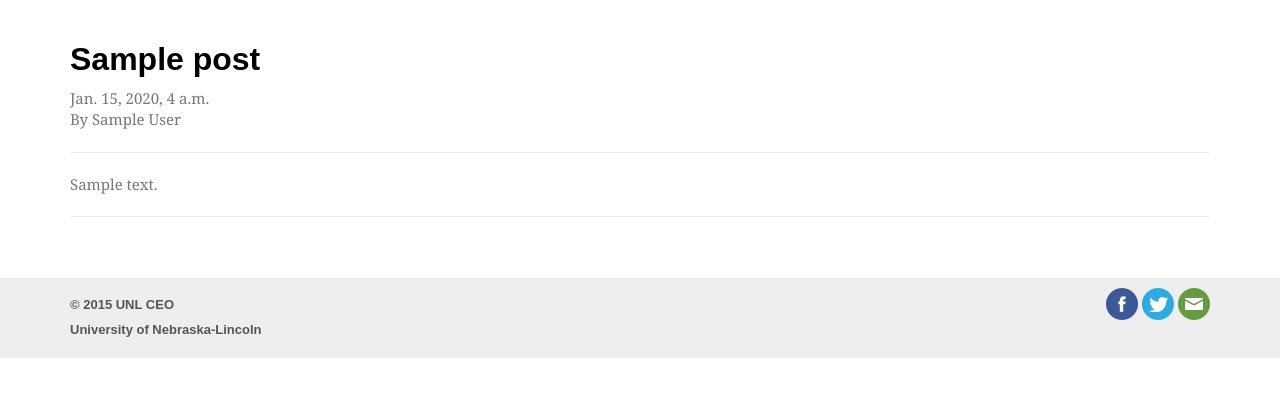
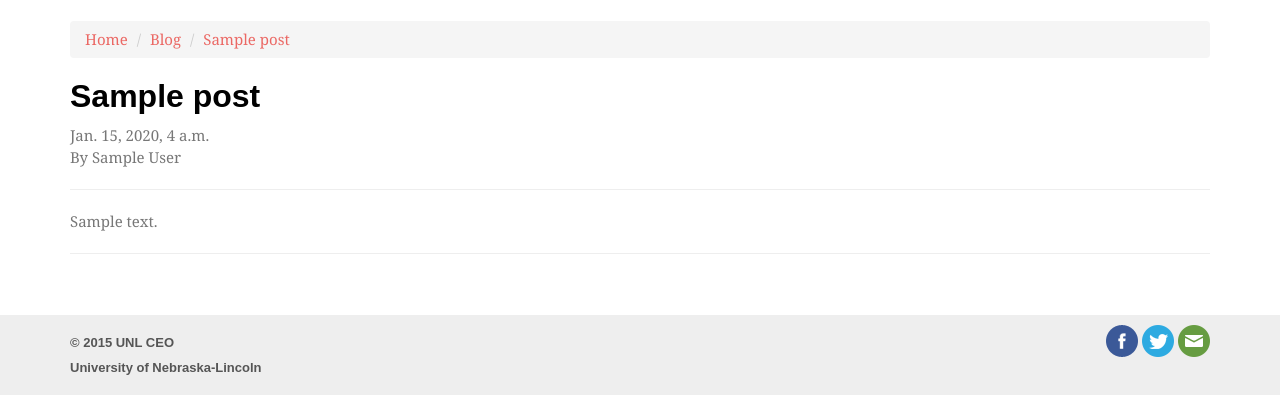
Before and after one commit to Brobin/unl-ceo, a Django app: a page that uses blog/templates/post.html in a window 1280 px wide. Shown: the part 62-482 px from the top of the page. Run offline with Django 3.2, Linux system fonts and the light colour scheme; tables that the repository leaves empty hold one stand-in row (values such as "Sample post"); parts of the project's set-up code (start-up, migrations or seed data) failed here and were passed over; some libraries are stand-ins or nearby versions; some web fonts are replaced.

Commit message:
added breadcrumbs

```diff
--- a/blog/templates/blog.html
+++ b/blog/templates/blog.html
@@ -5,6 +5,11 @@
 {% block content %}
 
 <div class="container">
+    <ul class="breadcrumb">
+        <li><a href="/">Home</a></li>
+        <li><a href="/blog">Blog</a></li>
+    </ul>
+
     {% for post in posts %}
         <div class="post">
             <h3><a href="{{ post.url }}">{{ post.title }}</a></h3>
--- a/blog/templates/post.html
+++ b/blog/templates/post.html
@@ -5,6 +5,12 @@
 
 {% block content %}
 <div class="container">
+    <ul class="breadcrumb">
+        <li><a href="/">Home</a></li>
+        <li><a href="/blog">Blog</a></li>
+        <li><a href="{{ post.url }}">{{ post.title }}</a></li>
+    </ul>
+
     <h2>{{ post.title }}</h2>
     <span>{{ post.created  }}</span>
     <br/>
--- a/schedule/templates/calendar.html
+++ b/schedule/templates/calendar.html
@@ -4,6 +4,10 @@
 
 {% block content %}
 <div class="container">
+<ul class="breadcrumb">
+    <li><a href="/">Home</a></li>
+    <li><a href="/events/">Events</a></li>
+</ul>
 <div class="row">
     <div class="col-md-6 col-sm-12">
         <div class="panel panel-default">
```
Also changed, not shown: cms/templates/page.html (+9 -0 lines).
